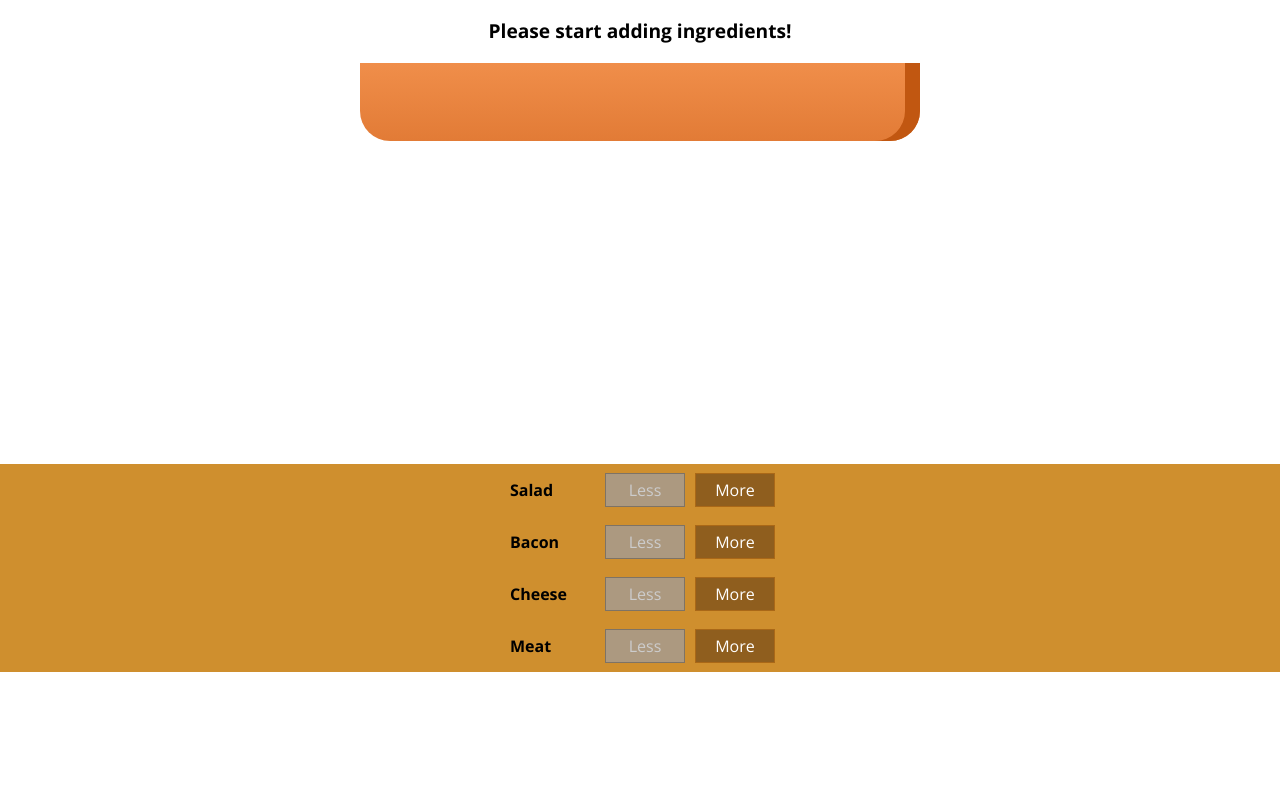
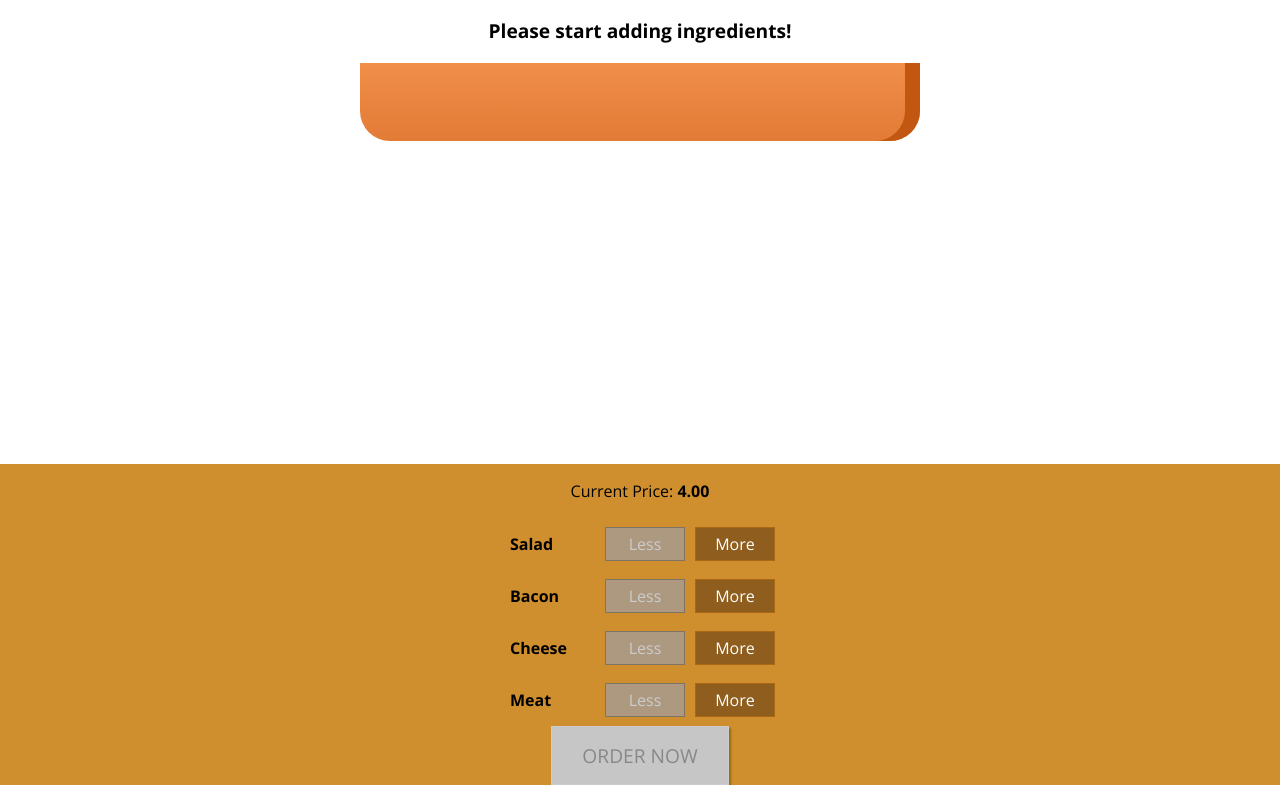
Before and after one commit to mehrab328/MyBurger, a React (Create React App) app: page / in a window 1280 px wide. Shown: the part 174-959 px from the top of the page. Before the commit the page ends 846 px from the top, so only its background shows below. Built offline with nearby package versions, Linux system fonts and the light colour scheme.

Commit message:
Showing and Hiding Modal

```diff
--- a/src/components/Burger/BuildControls/BuildControls.js
+++ b/src/components/Burger/BuildControls/BuildControls.js
@@ -11,6 +11,7 @@
 
 const buildControls = (props) => (
   <div className={classes.BuildControls}>
+  <p>Current Price: <strong>{props.price.toFixed(2)}</strong></p>
     {controls.map(ctrl => (
       <BuildControl
       key={ctrl.label}
@@ -19,6 +20,10 @@
       removed={() => props.ingredientRemoved(ctrl.type)}
       disabled={props.disabled[ctrl.type]} />
     ))}
+    <button
+      className={classes.OrderButton}
+      disabled={!props.purchasable}
+      onClick={props.ordered}>ORDER NOW</button>
   </div>
 )
 
--- a/src/components/Burger/BuildControls/BuildControls.module.css
+++ b/src/components/Burger/BuildControls/BuildControls.module.css
@@ -7,3 +7,44 @@
   box-shadow: 0 2px 1px #ccc;
   margin: auto;
 }
+
+.OrderButton {
+    background-color: #DAD735;
+    outline: none;
+    cursor: pointer;
+    border: 1px solid #966909;
+    color: #966909;
+    font-family: inherit;
+    font-size: 1.2em;
+    padding: 15px 30px;
+    box-shadow: 2px 2px 2px #966909;
+}
+
+.OrderButton:hover, .OrderButton:active {
+    background-color: #A0DB41;
+    border: 1px solid #966909;
+    color: #966909;
+}
+
+.OrderButton:disabled {
+    background-color: #C7C6C6;
+    cursor: not-allowed;
+    border: 1px solid #ccc;
+    color: #888888;
+}
+
+.OrderButton:not(:disabled) {
+    animation: enable 0.3s linear;
+}
+
+@keyframes enable {
+    0% {
+        transform: scale(1);
+    }
+    60% {
+        transform: scale(1.1);
+    }
+    100% {
+        transform: scale(1);
+    }
+}
--- /dev/null
+++ b/src/components/Burger/OrderSummary/OrderSummary.js
@@ -0,0 +1,24 @@
+import React from 'react';
+import Aux from '../../../hoc/Auxiliary';
+
+const orderSummary = (props) => {
+  const ingredientSummary = Object.keys(props.ingredients).map(igKey => {
+    return (
+      <li key={igKey}>
+        <span style={{ textTransform: 'capitalize' }}>{igKey}</span>: {props.ingredients[igKey]}
+      </li>
+    );
+  });
+  return(
+    <Aux>
+      <h3>Your Order</h3>
+      <p>A deilicious burger with the following ingredients:</p>
+      <ul>
+        {ingredientSummary}
+      </ul>
+      <p>Continue to Checkout?</p>
+    </Aux>
+  )
+};
+
+export default orderSummary;
--- /dev/null
+++ b/src/components/UI/Modal/Modal.js
@@ -0,0 +1,15 @@
+import React from 'react';
+import classes from './Modal.module.css';
+
+const modal = (props) => (
+  <div
+    className={classes.Modal}
+    style={{
+      transform: props.show ? 'translateY(0)' : 'translateY(-100vh)',
+      opacity: props.show ? '1' : '0'
+    }}>
+      {props.children}
+  </div>
+);
+
+export default modal;
--- /dev/null
+++ b/src/components/UI/Modal/Modal.module.css
@@ -0,0 +1,20 @@
+.Modal {
+    position: fixed;
+    z-index: 500;
+    background-color: white;
+    width: 70%;
+    border: 1px solid #ccc;
+    box-shadow: 1px 1px 1px black;
+    padding: 16px;
+    left: 15%;
+    top: 30%;
+    box-sizing: border-box;
+    transition: all 0.3s ease-out;
+}
+
+@media (min-width: 600px) {
+    .Modal {
+        width: 500px;
+        left: calc(50% - 250px);
+    }
+}
--- a/src/containers/BurgerBuilder/BurgerBuilder.js
+++ b/src/containers/BurgerBuilder/BurgerBuilder.js
@@ -2,7 +2,8 @@
 import Aux from '../../hoc/Auxiliary';
 import Burger from '../../components/Burger/Burger';
 import BuildControls from '../../components/Burger/BuildControls/BuildControls';
-
+import Modal from '../../components/UI/Modal/Modal';
+import OrderSummary from '../../components/Burger/OrderSummary/OrderSummary';
 const INGREDIENT_PRICES = {
   salad: 0.5,
   cheese: 0.4,
@@ -19,7 +20,18 @@
       cheese: 0,
       meat: 0
     },
-    totalPrice: 4
+    totalPrice: 4,
+    purchasable: false,
+    purchasing: false
+  }
+
+  updatePurchaseState (ingredients) {
+    const sum = Object.keys(ingredients).map(igKey => {
+      return ingredients[igKey];
+    }).reduce((sum, el) => {
+      return sum + el;
+    },0);
+    this.setState({purchasable: sum>0});
   }
 
   addIngredientHandler = (type) => {
@@ -32,7 +44,8 @@
     const priceAddition = INGREDIENT_PRICES[type];
     const oldPrice = this.state.totalPrice;
     const newPrice = oldPrice + priceAddition;
-    this.setState({totalPrice: newPrice, ingredients: updatedIngredients})
+    this.setState({totalPrice: newPrice, ingredients: updatedIngredients});
+    this.updatePurchaseState(updatedIngredients);
   }
 
   removeIngredientHandler = (type) => {
@@ -48,7 +61,12 @@
     const priceDeduction = INGREDIENT_PRICES[type];
     const oldPrice = this.state.totalPrice;
     const newPrice = oldPrice - priceDeduction;
-    this.setState({totalPrice: newPrice, ingredients: updatedIngredients})
+    this.setState({totalPrice: newPrice, ingredients: updatedIngredients});
+    this.updatePurchaseState(updatedIngredients);
+  }
+
+  purchaseHandler  = () => {
+    this.setState({purchasing: true});
   }
 
   render() {
@@ -60,11 +78,17 @@
     }
     return (
       <Aux>
+        <Modal show={this.state.purchasing}>
+          <OrderSummary ingredients={this.state.ingredients} />
+        </Modal>
         <Burger ingredients={this.state.ingredients}/>
         <BuildControls
             ingredientAdded={this.addIngredientHandler}
             ingredientRemoved={this.removeIngredientHandler}
-            disabled = {disabledInfo} />
+            disabled = {disabledInfo}
+            purchasable={this.state.purchasable}
+            ordered={this.purchaseHandler}
+            price={this.state.totalPrice} />
       </Aux>
     );
   }
```
Also changed, not shown: src/components/UI/Backdrop/Backdrop.js (added).
